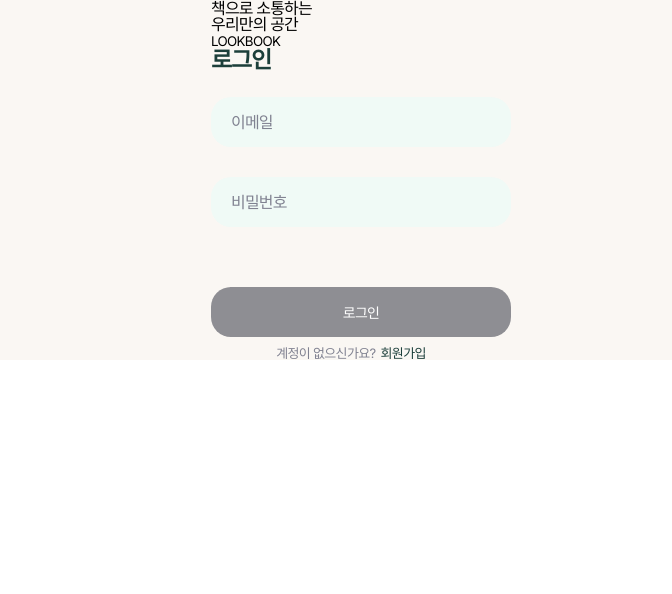
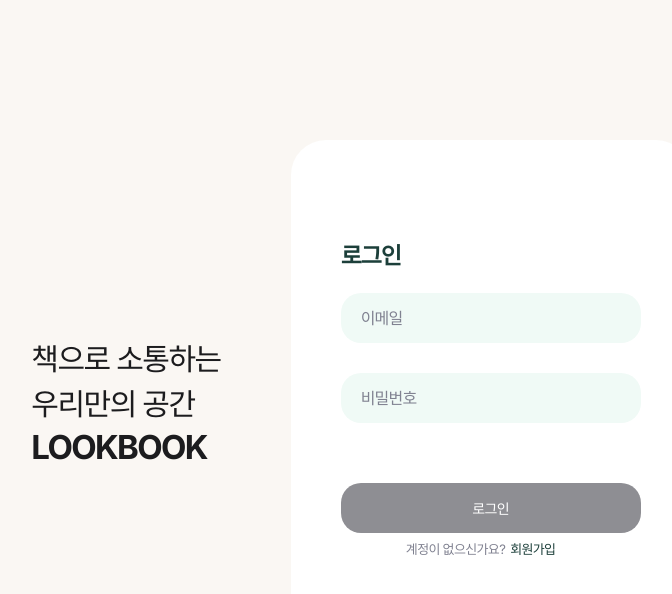
Before and after one commit to doheek2/lookbook, a React (Create React App) app: page /login in a window 1280 px wide. Shown: the top 594 px of the page, without its empty margins (279-951 px from the left). Built offline with nearby package versions, Linux system fonts and the light colour scheme; no server answers; a web font is replaced by a local one.

Commit message:
style: whiteBox height 길이 변경

```diff
--- a/src/components/SignContainer/signContainer.module.scss
+++ b/src/components/SignContainer/signContainer.module.scss
@@ -1,7 +1,7 @@
 @use '/src/styles/constants/colors';
 @use '/src/styles/mixins/flexbox';
 
-.loginWrapper {
+.wrapper {
   width: 100vw;
   height: 100vh;
 
@@ -11,7 +11,7 @@
 }
 
 @media screen and (max-width: 625px) {
-  .loginWrapper {
+  .wrapper {
     @include flexbox.flexbox(center, center);
 
     .introduce {
@@ -26,7 +26,7 @@
 }
 
 @media screen and (min-width: 625px) {
-  .loginWrapper {
+  .wrapper {
     @include flexbox.flexbox(center, center);
     background-color: colors.$BACKGROUND;
 
@@ -50,8 +50,8 @@
 
     .whiteBox {
       width: 400px;
-      height: 500px;
-      padding: 50px;
+      height: 520px;
+      padding: 0 50px;
       background-color: colors.$WHITE;
       border-radius: 35px;
     }
```
